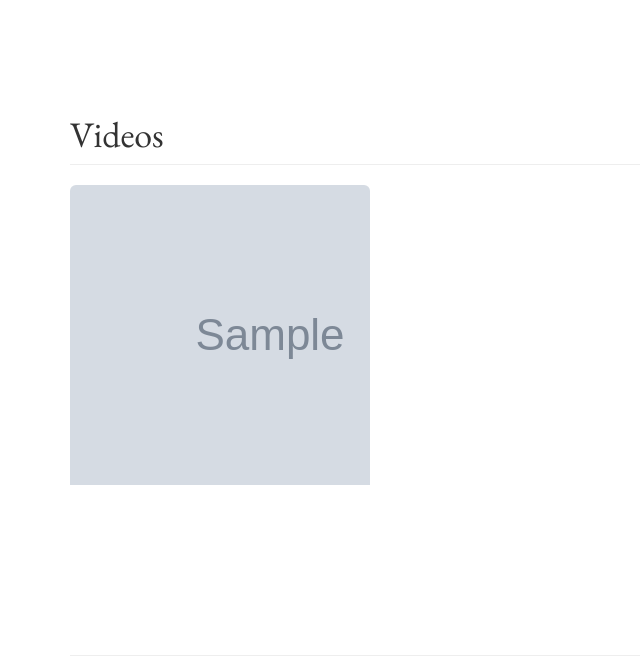
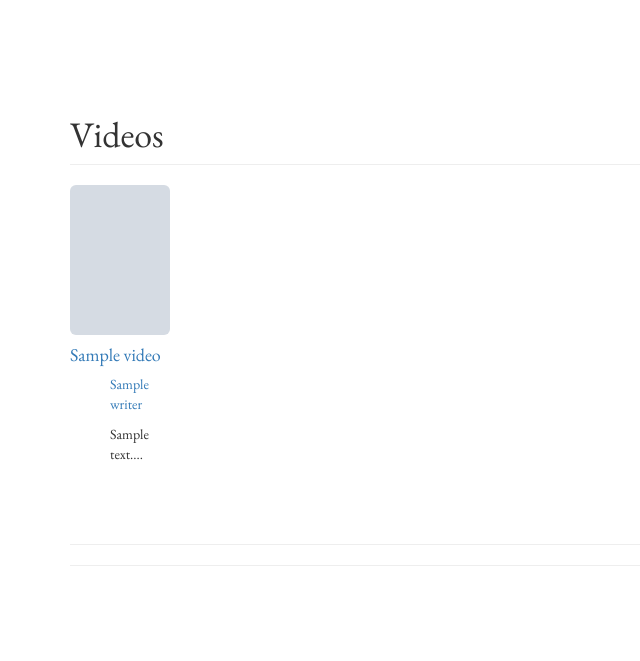
Before and after one commit to bpaxson62/paw_project, a Django app: template templates/videos.html in a window 1280 px wide. Shown: the part 250-911 px from the top of the page, without its empty margins (0-640 px from the left). Run offline with Django 3.2, Linux system fonts and the light colour scheme; the template is opened without the code that fills it: most values are stand-ins (such as "Sample title", 1, 10 or a date in 2020); grey boxes marked "Sample" are stand-in pictures; some libraries are stand-ins or nearby versions.

Commit message:
fixed videos

```diff
--- a/static/css/picture.css
+++ b/static/css/picture.css
@@ -29,8 +29,8 @@
 }
 
 .picture2 {
-    width: 300px;
-    height: 400px;
+    width: 100px;
+    height: 150px;
     /*background-image: url("");*/
 
     background-repeat: no-repeat;
--- a/templates/videos.html
+++ b/templates/videos.html
@@ -1,5 +1,5 @@
 {% extends 'base.html' %}
-{#{% load staticfiles %}#}
+{% load staticfiles %}
 {% block headertitle %}
     Writers
 {% endblock %}
@@ -16,20 +16,19 @@
                 <div class="row">
 
                     <div class="col-md-4">
-                           <div id ='pic' class="picture2">
-                        <img id ='pic' src="{{ MEDIA_URL }}{{ v.writer.photo }}" alt="">
-        </div>
-                    </div>
-                    <h3>
-                        <a href="http://{{ v.url }}">{{ v.title }}</a>
-                    </h3>
-                    <ul>
+                    <div id ='pic' class="picture">
+                        <img id ='pic' src="{{ MEDIA_URL }}{{ v.photo }}" alt="";
+{#                             style="width: 100px; height: 150px; overflow: hidden; border-radius: 6px;#}>
+                        </div>
+                          <h4>
+                             <a href="http://{{ v.url }}">{{ v.title|truncatechars:25 }}</a>
+                         </h4>
+
                         <ul><a href="{% url 'writer_detail' writer_slug=v.writer.slug %}">{{ v.writer.name }}</a></ul>
-                        <p>{{ v.writer.bio|truncatechars:25 }}...</p>
-
-                    </ul>
+                          <ul><p>{{ v.writer.bio|truncatechars:25 }}...</p>   </ul>
                 </div>
             </div>
         {% endfor %}
     </div>
+    </div>
 {% endblock %}
--- a/templates/writer_detail.html
+++ b/templates/writer_detail.html
@@ -12,8 +12,8 @@
 
 {% block content %}
     <div class="row">
-           <div id ='pic' class="picture2">
-                        <img id ='pic' src="{{ MEDIA_URL }}{{ writer.photo }}" alt="">
+        <div id='pic' class="picture2">
+            <img id='pic' src="{{ MEDIA_URL }}{{ writer.photo }}" alt="">
         </div>
         <br>
         <br>
```
